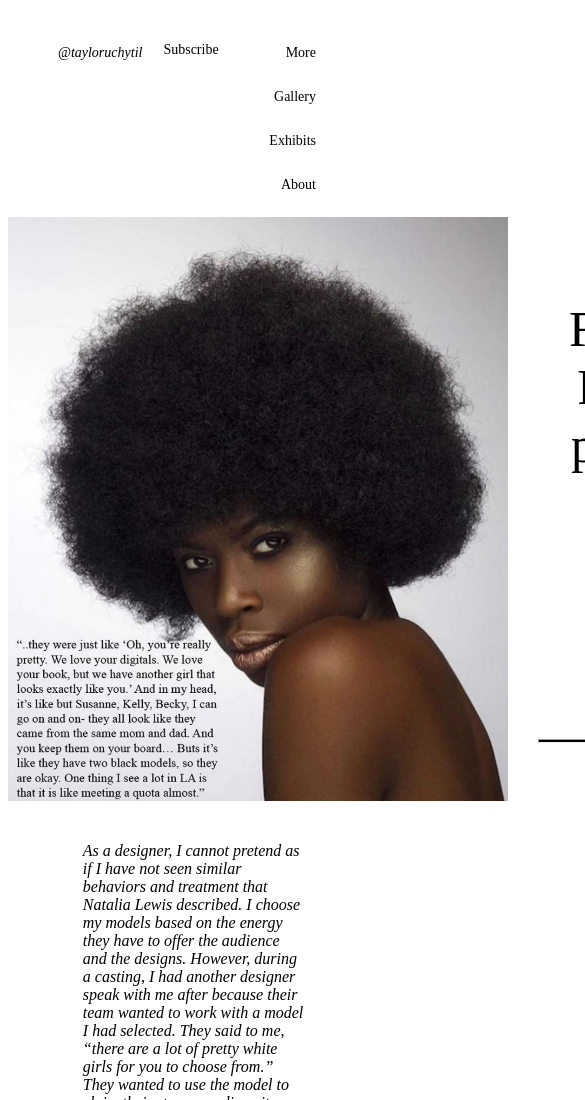
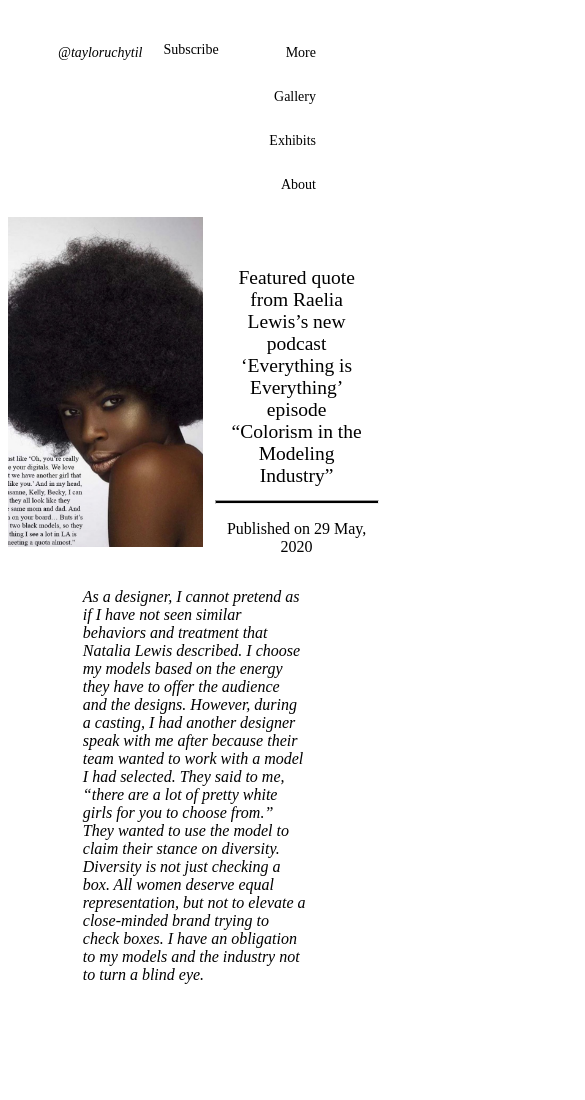
Before and after one commit to gdelvalle99/taylor_website, a Gatsby site: page /content/blogpost2/ in a window 390 px wide. Shown: the top 1100 px of the page, 585 px wide, since content can reach past the window. After the commit the page ends 1034 px from the top, so only its background shows below. Built offline with nearby package versions, Linux system fonts and the light colour scheme; Gatsby itself is replaced by a stand-in of ours; a web font is replaced by a local one.

Commit message:
made blog phone friendly

```diff
--- a/src/templates/blog-post.module.css
+++ b/src/templates/blog-post.module.css
@@ -8,31 +8,30 @@ html{
   display: flex;
   margin-left: auto;
   margin-right: auto;
-  width:1000px;
   overflow: hidden;
 }
 
 .titleDiv{
   margin-top: auto;
   margin-bottom: auto;
-  width: 500px;
+  width: 45vw;
   text-align: center;
 }
 
 .Image{
-  width: 500px;
+  width: 50vw;
   margin-bottom: 25px;
 }
 
 .rule{
-  margin-top:25px;
-  margin-left: 30px;
+  margin-top:2.5vw;
+  margin-left: 3vw;
   height: 2px;
   background-color: black;
 }
 .datetime{
-  margin-left: 60px;
-  margin-right: 30px;
+  margin-left: 6vw;
+  margin-right: 3vw;
 }
 .main{
   margin-top: 5px;
@@ -40,10 +39,10 @@ html{
 }
 .title{
   margin-top: 50px;
-  margin-left: 60px;
-  margin-right: 30px;
+  margin-left: 6vw;
+  margin-right: 3vw;
   font-weight: lighter;
-  font-size: 50px;
+  font-size: 5vw;
   text-align: center;
 }
 
```
